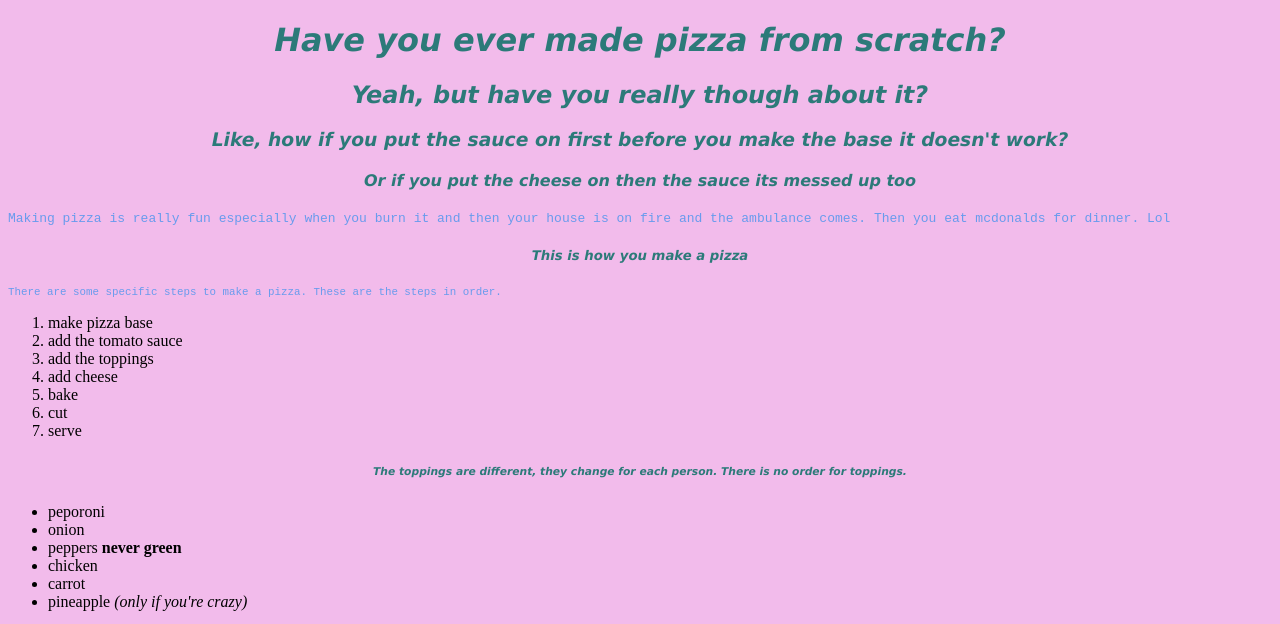
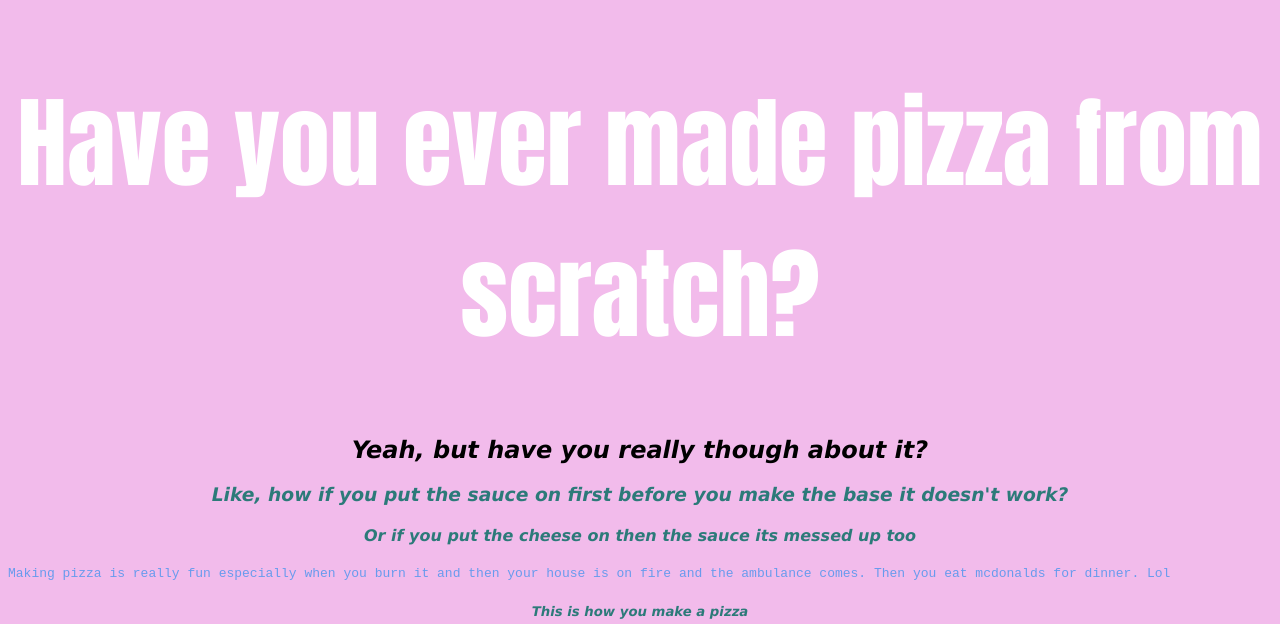
Before and after one commit to Trinityxox/Weakly-coding-sheet, a plain HTML site: page Week 2:3/index.html in a window 1280 px wide. Shown: the top 624 px of the page. Drawn offline with Linux system fonts and the light colour scheme.

Commit message:
Edit text 2

```diff
--- a/Week 2:3/style.css
+++ b/Week 2:3/style.css
@@ -12,3 +12,13 @@ h1,h2,h3,h4,h5,h6{
     font-style: italic;
     text-align: center;
 }
+h1{
+    font-family: Impact, Haettenschweiler, 'Arial Narrow Bold', sans-serif;
+    font-size: 100px;
+    color:#ffffff;
+    font-style: normal;
+    text-align: center;
+}
+h2{
+    color: #000000;
+}
```
